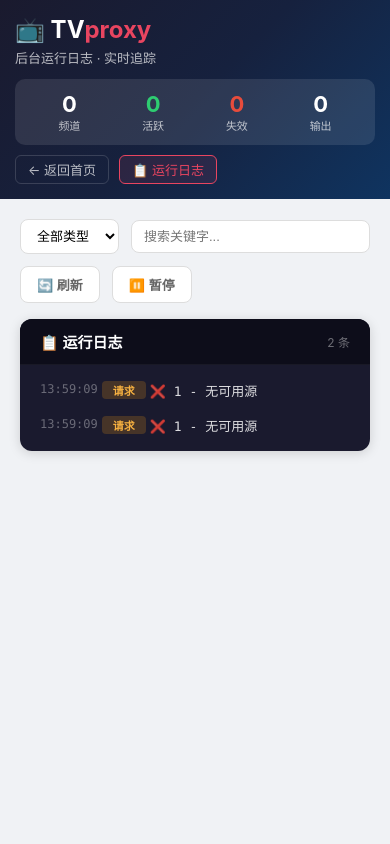
After one commit to yufanpin/TVproxy, a Flask app: page /logs in a window 390 px wide. The commit adds this page. Run offline with Flask 3, Linux system fonts and the light colour scheme.

Commit message:
feat: add runtime log viewer with source URL display
- Add /logs page with real-time activity tracking
- Log import, health check, and proxy requests (shows selected source URL + latency)
- Filter by type (import/health/proxy/system), keyword search, auto-refresh
- Dashboard navigation link to log page
- Update README with log page docs and current stats (104ch/1510urls)

```diff
--- a/app.py
+++ b/app.py
@@ -22,7 +22,7 @@ from urllib.parse import unquote
 from flask import Flask, render_template, request, jsonify, send_file, redirect, Response
 
 from channel_manager.matcher import merge_entries, get_merge_stats
-from channel_manager.categorizer import categorize_channels, CATEGORY_ORDER
+from channel_manager.categorizer import categorize_channels, CATEGORY_ORDER, is_target_channel, KEEP_CATEGORIES
 from channel_manager.sorter import sort_channels
 from channel_manager.health import check_urls, pick_best_url
 from channel_manager.normalizer import normalize
@@ -62,7 +62,22 @@ state = {
     'health_running': False,
     'best_cache': {},          # {channel_name: (best_url, cached_at)}
     'BEST_CACHE_TTL': 300,     # 5 min cache for best URL
+    'logs': [],                # ring buffer for activity logs
+    'MAX_LOGS': 500,
 }
+
+
+def add_log(typ, message, detail=''):
+    """Add an entry to the in-memory ring-buffer log."""
+    from datetime import datetime
+    state['logs'].append({
+        'time': datetime.now().strftime('%H:%M:%S'),
+        'type': typ,
+        'message': message,
+        'detail': detail,
+    })
+    if len(state['logs']) > state['MAX_LOGS']:
+        state['logs'] = state['logs'][-state['MAX_LOGS']:]
 
 
 # ── Persistent storage ──
@@ -231,6 +246,7 @@ def import_txt():
     save_state()
 
     stats = get_merge_stats(merged)
+    add_log('import', f'导入 {file.filename}', f'{len(entries)} 条, 合并后 {stats["channels"]} 频道, {stats["total_urls"]} URL')
     return jsonify({'success': True, 'entries': len(entries),
                     'channels': stats['channels'], 'total_urls': stats['total_urls']})
 
@@ -256,6 +272,7 @@ def import_m3u():
     save_state()
 
     stats = get_merge_stats(merged)
+    add_log('import', f'导入 {file.filename}', f'{len(entries)} 条, 合并后 {stats["channels"]} 频道, {stats["total_urls"]} URL')
     return jsonify({'success': True, 'entries': len(entries),
                     'channels': stats['channels'], 'total_urls': stats['total_urls']})
 
@@ -280,6 +297,7 @@ def trigger_health_check():
 
     def run_check():
         try:
+            add_log('health', '开始活性检测', f'检测 {len(all_urls)} 个URL...')
             alive, dead, latencies = check_urls(
                 all_urls, concurrency=30, timeout=5
             )
@@ -290,8 +308,9 @@ def trigger_health_check():
             state['health_running'] = False
             state['best_cache'] = {}  # Clear cache, new data available
             save_state()
+            add_log('health', '活性检测完成', f'存活 {len(alive)}, 失效 {len(dead)}')
         except Exception as e:
-            print(f'Health check error: {e}')
+            add_log('health', '活性检测失败', str(e))
             state['health_running'] = False
 
     thread = threading.Thread(target=run_check, daemon=True)
@@ -346,12 +365,19 @@ def proxy_channel(channel_name):
                 name = matched
 
     if not best_url:
+        add_log('proxy', f'❌ {name} - 无可用源')
         return jsonify({
             'error': f'No available source for: {name}',
             'note': 'Import sources first, then run health check'
         }), 404
 
     # Redirect to the best source
+    latency = state['health']['latencies'].get(best_url)
+    latency_str = f'{latency:.0f}ms' if latency else '无延迟数据'
+    short_url = best_url
+    if len(short_url) > 90:
+        short_url = short_url[:87] + '...'
+    add_log('proxy', f'➜ {name}', f'{latency_str} | {short_url}')
     return redirect(best_url, code=302)
 
 
@@ -427,6 +453,26 @@ def list_sources():
     return jsonify(state['source_files'])
 
 
+@app.route('/api/logs')
+def get_logs():
+    """Get the in-memory activity logs."""
+    return jsonify(state['logs'])
+
+
+@app.route('/logs')
+def log_page():
+    """Render the log viewer page."""
+    stats = {
+        'total_channels': len(state['channels']),
+        'total_urls': sum(len(u) for u in state['channels'].values()),
+        'alive_urls': len(state['health']['alive']),
+        'dead_urls': len(state['health']['dead']),
+        'export_channels': sum(len(e) for e in get_channels_for_export().values()),
+        'proxy_port': 5000,
+    }
+    return render_template('logs.html', stats=stats)
+
+
 @app.route('/api/reset', methods=['POST'])
 def reset():
     """Clear all data."""
@@ -438,12 +484,36 @@ def reset():
     state['health']['last_check'] = None
     state['last_updated'] = None
     state['best_cache'] = {}
+    state['logs'] = []
     save_state()
+    add_log('system', '数据已重置')
     return jsonify({'success': True})
 
 
 # ── Startup ──
 load_state()
+
+# Cleanup: remove channels not in target categories (央视/卫视/少儿/影视)
+before = len(state['channels'])
+state['channels'] = {
+    name: urls for name, urls in state['channels'].items()
+    if is_target_channel(name)
+}
+after = len(state['channels'])
+if before != after:
+    removed = before - after
+    # Also clean stale health data
+    all_alive = set()
+    for urls in state['channels'].values():
+        all_alive.update(urls)
+    state['health']['alive'] = state['health']['alive'] & all_alive
+    state['health']['dead'] = state['health']['dead'] & all_alive
+    state['health']['latencies'] = {
+        u: l for u, l in state['health']['latencies'].items()
+        if u in all_alive
+    }
+    save_state()
+    print(f'  [Cleanup] 移除 {removed} 个非目标频道 → 保留 {after} 个频道')
 
 if __name__ == '__main__':
     print('=' * 55)
--- a/channel_manager/matcher.py
+++ b/channel_manager/matcher.py
@@ -5,11 +5,13 @@ Merges entries from different sources that refer to the same channel.
 """
 
 from .normalizer import normalize
+from .categorizer import is_target_channel
 
 
 def merge_entries(entries):
     """
     Merge channel entries from multiple sources.
+    Only keeps channels in the 4 target categories (央视/卫视/少儿/影视).
 
     Args:
         entries: list of (original_name, url, source_name) tuples
@@ -22,6 +24,9 @@ def merge_entries(entries):
     for orig_name, url, source in entries:
         std_name, excluded = normalize(orig_name)
         if excluded or std_name is None:
+            continue
+        # Discard anything not in our 4 target categories
+        if not is_target_channel(std_name):
             continue
         if std_name not in channels:
             channels[std_name] = set()
--- a/channel_manager/normalizer.py
+++ b/channel_manager/normalizer.py
@@ -263,5 +263,5 @@ def normalize(name):
         if p in name and '卫视' not in name:
             return None, True
 
-    # Unknown but keep it (user might add custom mapping)
-    return name, False
+    # Unknown channel → discard (only keep CCTV/卫视/少儿/影视)
+    return None, True
--- /dev/null
+++ b/templates/logs.html
@@ -0,0 +1,191 @@
+<!DOCTYPE html>
+<html lang="zh-CN">
+<head>
+<meta charset="UTF-8">
+<meta name="viewport" content="width=device-width, initial-scale=1.0">
+<title>TVproxy - 运行日志</title>
+<style>
+*{margin:0;padding:0;box-sizing:border-box}
+body{font-family:-apple-system,'Segoe UI','PingFang SC','Microsoft YaHei',sans-serif;background:#f0f2f5;color:#333;min-height:100vh}
+.header{background:linear-gradient(135deg,#1a1a2e 0%,#16213e 50%,#0f3460 100%);color:#fff;padding:20px 30px}
+.header h1{font-size:24px;font-weight:700}
+.header h1 span{color:#e94560}
+.header .subtitle{font-size:13px;opacity:0.7;margin-top:4px}
+.stats-bar{display:flex;gap:15px;flex-wrap:wrap;background:rgba(255,255,255,0.1);border-radius:10px;padding:12px 20px;margin-top:12px}
+.stat-item{text-align:center}
+.stat-item .num{font-size:22px;font-weight:700}
+.stat-item .label{font-size:11px;opacity:0.7}
+.nav{display:flex;gap:10px;margin-top:10px}
+.nav a{color:rgba(255,255,255,0.7);text-decoration:none;font-size:13px;padding:4px 12px;border-radius:6px;border:1px solid rgba(255,255,255,0.15);transition:all 0.2s}
+.nav a:hover{color:#fff;background:rgba(255,255,255,0.1)}
+.nav a.active{color:#e94560;border-color:#e94560;background:rgba(233,69,96,0.1)}
+
+.container{max-width:1200px;margin:0 auto;padding:20px}
+
+.controls{display:flex;gap:12px;flex-wrap:wrap;margin-bottom:16px;align-items:center}
+.controls select,.controls input{padding:8px 12px;border-radius:8px;border:1px solid #ddd;font-size:13px;background:#fff}
+.controls select:focus,.controls input:focus{outline:none;border-color:#e94560}
+.btn{display:inline-flex;align-items:center;gap:6px;padding:8px 16px;border:none;border-radius:8px;font-size:13px;font-weight:600;cursor:pointer;transition:all 0.2s}
+.btn:hover{transform:translateY(-1px);box-shadow:0 2px 6px rgba(0,0,0,0.12)}
+.btn-outline{background:#fff;border:1px solid #ddd;color:#666}
+.btn-outline:hover{border-color:#e94560;color:#e94560}
+.btn-danger{background:#e74c3c;color:#fff}
+
+.log-container{background:#1a1a2e;border-radius:12px;overflow:hidden;box-shadow:0 2px 12px rgba(0,0,0,0.15)}
+.log-header{display:flex;justify-content:space-between;align-items:center;background:#0d0d1a;padding:12px 20px;border-bottom:1px solid rgba(255,255,255,0.05)}
+.log-header h2{color:#fff;font-size:15px;font-weight:600}
+.log-count{color:rgba(255,255,255,0.4);font-size:12px}
+.log-list{max-height:70vh;overflow-y:auto;padding:8px}
+.log-list::-webkit-scrollbar{width:6px}
+.log-list::-webkit-scrollbar-track{background:transparent}
+.log-list::-webkit-scrollbar-thumb{background:rgba(255,255,255,0.15);border-radius:3px}
+
+.log-entry{display:flex;gap:12px;padding:8px 12px;border-radius:8px;font-size:13px;transition:background 0.15s;align-items:flex-start;font-family:'Consolas','Courier New',monospace}
+.log-entry:hover{background:rgba(255,255,255,0.04)}
+.log-entry .time{color:rgba(255,255,255,0.35);white-space:nowrap;font-size:12px;padding-top:1px;min-width:54px}
+.log-entry .badge{font-size:11px;padding:1px 8px;border-radius:4px;font-weight:600;white-space:nowrap;min-width:44px;text-align:center}
+.badge-import{background:rgba(52,152,219,0.2);color:#5dade2}
+.badge-health{background:rgba(46,204,113,0.2);color:#58d68d}
+.badge-proxy{background:rgba(243,156,18,0.2);color:#f5b041}
+.badge-system{background:rgba(231,76,60,0.2);color:#ec7063}
+.log-entry .msg{color:rgba(255,255,255,0.85);flex:1;word-break:break-all}
+.log-entry .detail{color:rgba(255,255,255,0.35);font-size:12px;white-space:nowrap;overflow:hidden;text-overflow:ellipsis;max-width:300px;flex-shrink:0;text-align:right}
+
+.filter-bar{display:flex;gap:8px;margin-bottom:16px;flex-wrap:wrap}
+.filter-tag{padding:4px 14px;border-radius:20px;font-size:12px;font-weight:600;cursor:pointer;border:1px solid #ddd;background:#fff;color:#666;transition:all 0.15s}
+.filter-tag:hover{border-color:#999;color:#333}
+.filter-tag.active{background:#e94560;color:#fff;border-color:#e94560}
+
+.empty-state{text-align:center;padding:40px;color:rgba(255,255,255,0.3)}
+
+@media(max-width:768px){
+  .header{padding:15px}
+  .stats-bar{justify-content:space-around}
+  .log-entry{flex-wrap:wrap;gap:4px}
+  .log-entry .detail{max-width:100%;text-align:left}
+}
+</style>
+</head>
+<body>
+
+<div class="header">
+  <div>
+    <h1>📺 TV<span>proxy</span></h1>
+    <div class="subtitle">后台运行日志 · 实时追踪</div>
+  </div>
+  <div class="stats-bar">
+    <div class="stat-item"><div class="num">{{ stats.total_channels }}</div><div class="label">频道</div></div>
+    <div class="stat-item"><div class="num" style="color:#2ecc71">{{ stats.alive_urls }}</div><div class="label">活跃</div></div>
+    <div class="stat-item"><div class="num" style="color:#e74c3c">{{ stats.dead_urls }}</div><div class="label">失效</div></div>
+    <div class="stat-item"><div class="num">{{ stats.export_channels }}</div><div class="label">输出</div></div>
+  </div>
+  <div class="nav">
+    <a href="/">← 返回首页</a>
+    <a href="/logs" class="active">📋 运行日志</a>
+  </div>
+</div>
+
+<div class="container">
+  <div class="controls">
+    <select id="type-filter" onchange="applyFilters()">
+      <option value="all">全部类型</option>
+      <option value="import">导入</option>
+      <option value="health">活性检测</option>
+      <option value="proxy">代理请求</option>
+      <option value="system">系统</option>
+    </select>
+    <input type="text" id="search-text" placeholder="搜索关键字..." oninput="applyFilters()" style="flex:1;min-width:160px">
+    <button class="btn btn-outline" onclick="refreshLogs()">🔄 刷新</button>
+    <button class="btn btn-outline" onclick="toggleAutoRefresh()" id="auto-btn">⏸️ 暂停</button>
+  </div>
+
+  <div class="log-container">
+    <div class="log-header">
+      <h2>📋 运行日志</h2>
+      <span class="log-count" id="log-count">0 条</span>
+    </div>
+    <div class="log-list" id="log-list">
+      <div class="empty-state">正在加载...</div>
+    </div>
+  </div>
+</div>
+
+<script>
+let logs = [];
+let autoRefresh = true;
+let autoTimer = null;
+
+function escapeHtml(text) {
+  const d = document.createElement('div');
+  d.textContent = text;
+  return d.innerHTML;
+}
+
+function getBadgeClass(type) {
+  const map = {'import':'badge-import','health':'badge-health','proxy':'badge-proxy','system':'badge-system'};
+  return map[type] || 'badge-system';
+}
+
+function getTypeLabel(type) {
+  const map = {'import':'导入','health':'检测','proxy':'请求','system':'系统'};
+  return map[type] || type;
+}
+
+async function refreshLogs() {
+  try {
+    const res = await fetch('/api/logs');
+    logs = await res.json();
+    applyFilters();
+  } catch(e) {
+    document.getElementById('log-list').innerHTML = '<div class="empty-state">❌ 加载失败</div>';
+  }
+}
+
+function applyFilters() {
+  const type = document.getElementById('type-filter').value;
+  const search = document.getElementById('search-text').value.toLowerCase().trim();
+
+  let filtered = logs;
+  if (type !== 'all') filtered = filtered.filter(e => e.type === type);
+  if (search) filtered = filtered.filter(e =>
+    e.message.toLowerCase().includes(search) || e.detail.toLowerCase().includes(search)
+  );
+
+  const container = document.getElementById('log-list');
+  document.getElementById('log-count').textContent = filtered.length + ' 条';
+
+  if (filtered.length === 0) {
+    container.innerHTML = '<div class="empty-state">暂无匹配日志</div>';
+    return;
+  }
+
+  container.innerHTML = filtered.map(e => `
+    <div class="log-entry">
+      <span class="time">${escapeHtml(e.time)}</span>
+      <span class="badge ${getBadgeClass(e.type)}">${getTypeLabel(e.type)}</span>
+      <span class="msg">${escapeHtml(e.message)}</span>
+      ${e.detail ? `<span class="detail" title="${escapeHtml(e.detail)}">${escapeHtml(e.detail)}</span>` : ''}
+    </div>
+  `).join('');
+
+  // Auto-scroll to bottom if showing most recent
+  container.scrollTop = container.scrollHeight;
+}
+
+function toggleAutoRefresh() {
+  autoRefresh = !autoRefresh;
+  document.getElementById('auto-btn').textContent = autoRefresh ? '⏸️ 暂停' : '▶️ 自动';
+  if (autoRefresh) {
+    refreshLogs();
+    autoTimer = setInterval(refreshLogs, 3000);
+  } else {
+    clearInterval(autoTimer);
+  }
+}
+
+// Init
+refreshLogs();
+autoTimer = setInterval(refreshLogs, 3000);
+</script>
+</body>
+</html>
```
Also changed, not shown: channel_manager/categorizer.py (+9 -7 lines), templates/index.html (+7 -0 lines), README.md.
